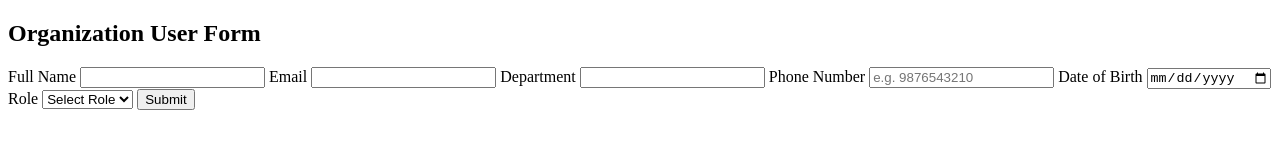
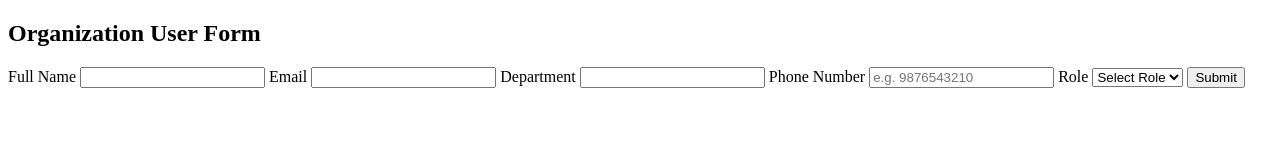
Before and after one commit to shadab012s/PRACTISE, a plain HTML site: page index.html in a window 1280 px wide. Drawn offline with Linux system fonts and the light colour scheme.

Commit message:
remove: dob

```diff
--- a/index.html
+++ b/index.html
@@ -21,8 +21,7 @@
     <label for="phone">Phone Number</label>
     <input type="tel" id="phone" name="phone" pattern="[0-9]{10}" placeholder="e.g. 9876543210" required>
 
-    <label for="dob">Date of Birth</label>
-    <input type="date" id="dob" name="dob" required>
+
 
         <label for="role">Role</label>
         <select id="role" name="role">
```
